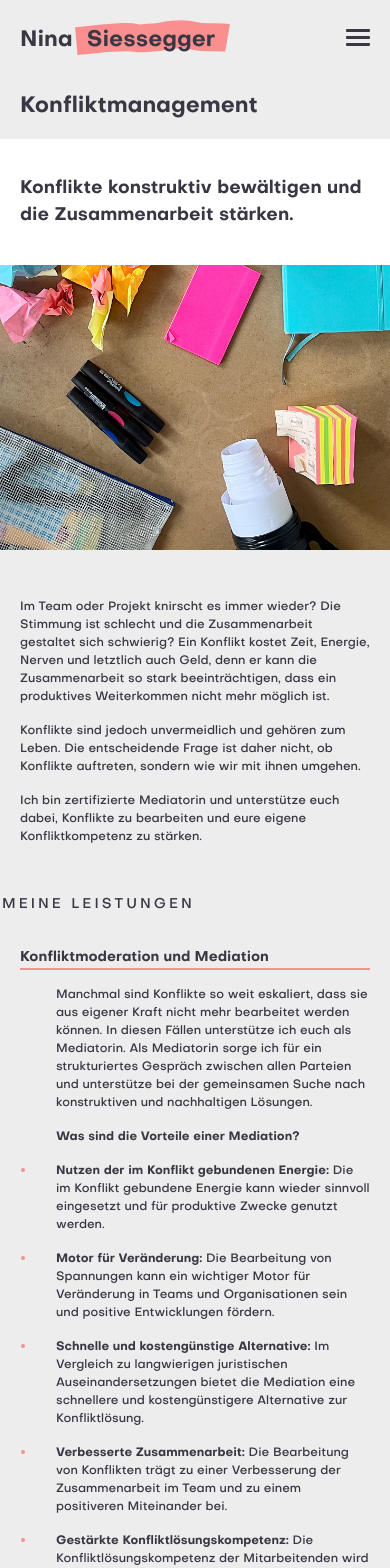
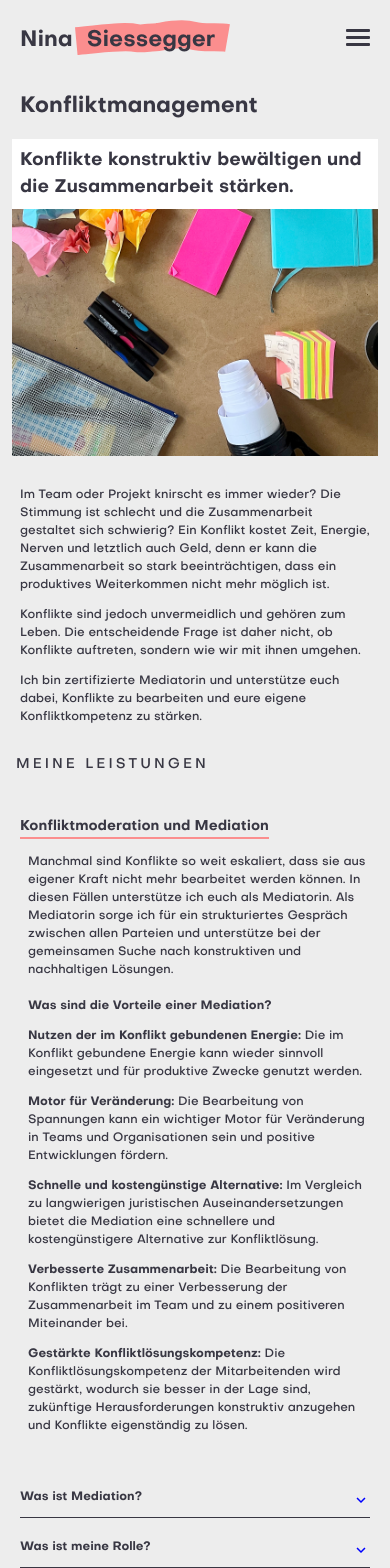
Before and after one commit to sssggr/ninasiessegger, a Nuxt app: page /konfliktmanagement in a window 390 px wide. Shown: the top 1568 px of the page. Built offline with nearby package versions, Linux system fonts and the light colour scheme.

Commit message:
Paddings und Margins in Textelementen

```diff
--- a/assets/css/base.css
+++ b/assets/css/base.css
@@ -25,6 +25,7 @@
     --fs-big: 1.75rem;
     --fs-bigger: 2rem;
     --fs-biggest: 2.25rem;
+    --gutter: 2.25rem;
   }
 }
 @media all and (max-width: 1310px) {
@@ -66,6 +67,7 @@
     --fs-big: 1.125rem;
     --fs-bigger: 1.25rem;
     --fs-biggest: 1.375rem;
+    --gutter: 0.5rem;
   }
 }
 
@@ -127,7 +129,7 @@ p a:hover{
 h1 {
   font-size: var(--fs-biggest);
   margin-top: 0;
-  margin-bottom: 2rem;
+  margin-bottom: 1em;
 }
 
 h2 {
@@ -135,8 +137,8 @@ h2 {
   font-weight: 500;
   text-transform: uppercase;
   letter-spacing: 3px;
-  margin-bottom: 2rem;
-  margin-top: 3rem;
+  margin-bottom: 1em;
+  margin-top: 2em;
 }
 
 h3 {
@@ -146,43 +148,46 @@ h3 {
 }
 h3.offer-headline {
   border-bottom: solid 2px var(--red);
-  margin-bottom: 1rem;
-  margin-top: 2rem;
-}
-h3.offer-headline::before{
-  /* content: "● ";
-  color: var(--red); */
-  /* display: inline-block; */
-  /* padding-right: calc(var(--gutter)*0.5); */
+  display: inline-block;
+  line-height: 1.375;
+  margin-bottom: 1em;
+  margin-top: 2em;
 }
 h4 {
   font-size: var(--fs-smaller);
 }
 h4.offer-subheadline {
   padding-left: var(--gutter);
+  margin: 1.5em 0 1em;
 }
 
 p {
-  margin: 0 0 1rem;
+  margin: 0 0 1em;
 }
 p.offer-text{
   padding-left: var(--gutter);
 }
+ul{
+  margin: 0 0 1em;
+  margin-inline-start: 0;
+  padding-inline-start: 20px;
+}
+ul li{
+  margin: 0;
+  padding-left: 0.25em;
+}
+
 ul.offer-list{
-  /* padding-left: calc(var(--gutter) - 3px);
-  border-left:solid 2px var(--red); */
   margin-top: 0;
-  margin-bottom: 1rem;
-  /* padding-left: var(--gutter); */
+  margin-bottom: 0;
   padding-inline-start: var(--gutter);
   margin-inline-start: -20px;
   margin-block-start: 0;
   margin-block-end: 0;
-  /* margin-left: 1em; */
 }
 
 ul.offer-list li{
-  margin-bottom: 1rem;
+  margin-bottom: 1em;
   padding-left: 20px;
 }
 ul.offer-list li::marker{
@@ -191,15 +196,6 @@ ul.offer-list li::marker{
   display: inline-block;
   padding-right: 20px;
   line-height: 0.6666em;
-}
-hr.offer-end{
-  margin-bottom: 2rem;
-  margin-top: 0;
-  margin-left: 0;
-  border-color: var(--red);
-  border-style: solid;
-  border-width: 1.5px;
-  width: 50%;
 }
 
 .btn{
@@ -229,8 +225,8 @@ hr {
   border-style: dashed;
   border-color: #0000FF;
   border-width: 1px;
-  margin-top: 4rem;
-  margin-bottom: 5rem;
+  margin-top: 4em;
+  margin-bottom: 5em;
 }
 .hg-marker-container {
   position: relative;
@@ -267,7 +263,7 @@ hr {
 
 .hero {
   background-color: var(--white);
-  margin-bottom: 3rem;
+  margin-bottom: 2.5em;
 }
 .hero div {
   padding: 0;
--- a/components/Accordion.vue
+++ b/components/Accordion.vue
@@ -36,8 +36,9 @@ function toggle(item) {
 
 <style scoped>
 .accordion-container{
-    margin: 6rem 0 4rem;
+    margin: 4em 0 2.5em;
 }
+
 button {
     background-color: var(--gray);
     border: none;
@@ -51,9 +52,11 @@ button {
     text-align: left;
     font-weight: 700;
 }
+
 button:hover{
     cursor: pointer;
 }
+
 .hidden {
     display: none;
 }
@@ -61,11 +64,8 @@ button:hover{
 .accordion-title {
     margin: 1.25em 0;
 }
+
 .accordion-headline{
     display: inline;
 }
-
-/* .accordion-details {
-    margin-left: 1.8rem;
-} */
 </style>
--- a/components/DefaultFooter.vue
+++ b/components/DefaultFooter.vue
@@ -24,85 +24,20 @@
   p {
     font-size: var(--fs-basic);
   }
+
   footer{
-    margin: 8rem 0 4rem;
+    margin: 6em 0 5em;
     text-align: center;
   }
+
   footer a{
     text-decoration: none;
   }
+
   .footer-links a:hover{
     border-color: var(--blue);
     border-style: solid;
     border-width: 0 0 2px 0;
     transition: 0.2s ease;
   }
-  .footer-links{
-    margin-bottom: 5rem;
-  }
-  /* .footer-email{
-    display: flex;
-    flex-wrap: wrap;
-    justify-content: center;
-  }
-  .question{
-    display: inline-block;
-    padding-right: 0.25rem;
-    padding-top: 0.75rem;
-  }
-  .adress-container{
-    position: relative;
-  }
-  .adress{
-    position: absolute;
-    top:0;
-    right: 0;
-    bottom: 0;
-    left: 0;
-    z-index: 100;
-  }
-  .adress a {
-    position: absolute;
-    left: 10px;
-    padding-top: 0.75rem;
-  }
-  .footer-links{
-    font-size: var(--fs-smaller);
-    margin-top: 3.25rem;
-  }
-  footer .svg-container{
-    width: 356px;
-  }
-  footer svg path{
-  stroke: var(--red);
-}
-@media (max-width: 1200px) {
-  footer .svg-container{
-    width: 306px;
-  }
-}
-@media (max-width: 1024px) {
-  footer{
-    margin: 6rem 0 3rem;
-  }
-  footer .svg-container{
-    width: 264px;
-  }
-}
-@media (max-width: 768px) {
-  footer{
-    margin: 4rem 0 2rem;
-  }
-  footer .svg-container{
-    width: 246px;
-  }
-}
-@media (max-width: 480px) {
-  footer{
-    margin: 3rem 0 1.5rem;
-  }
-  footer .svg-container{
-    width: 214px;
-  }
-} */
 </style>
```
